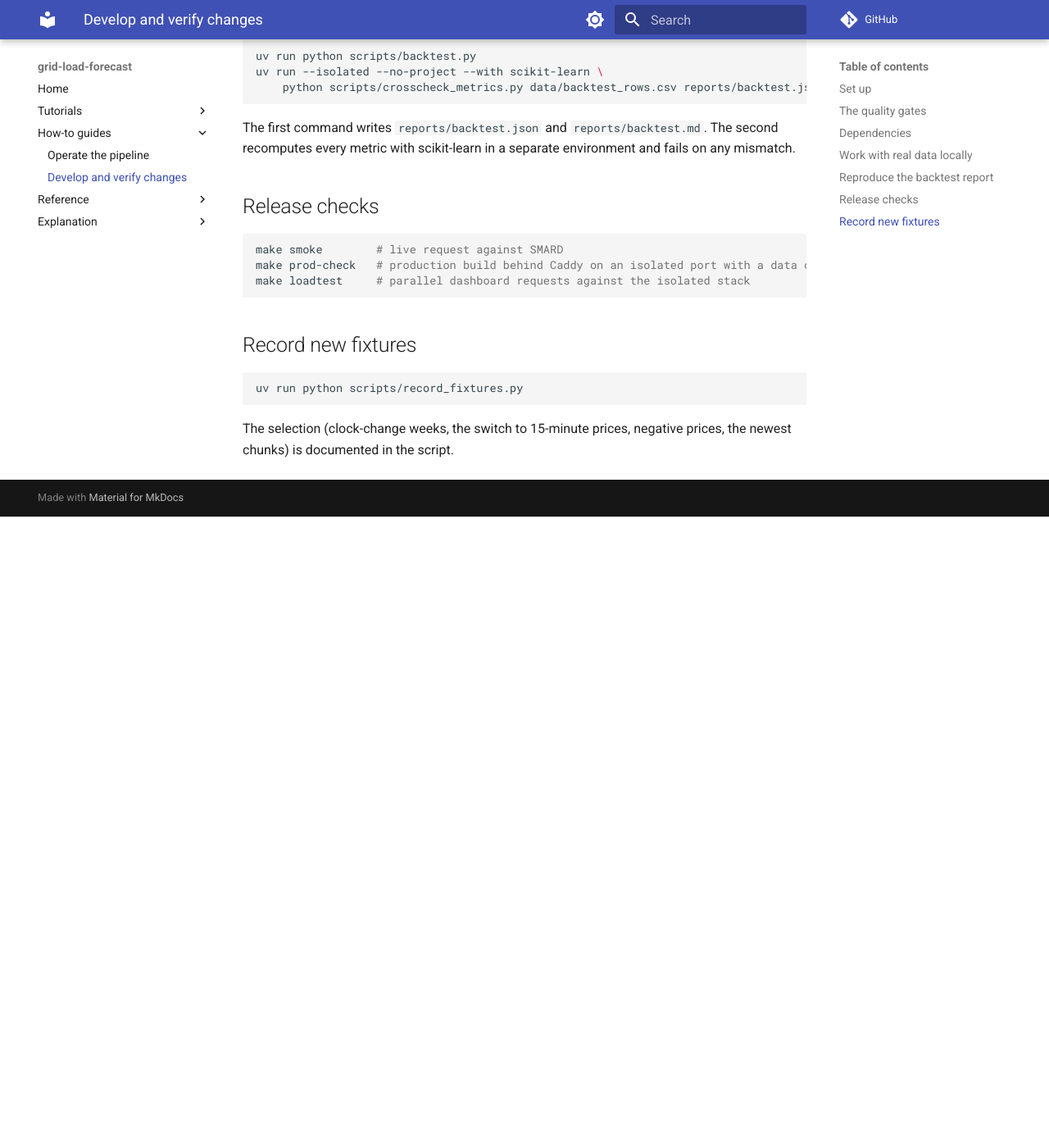
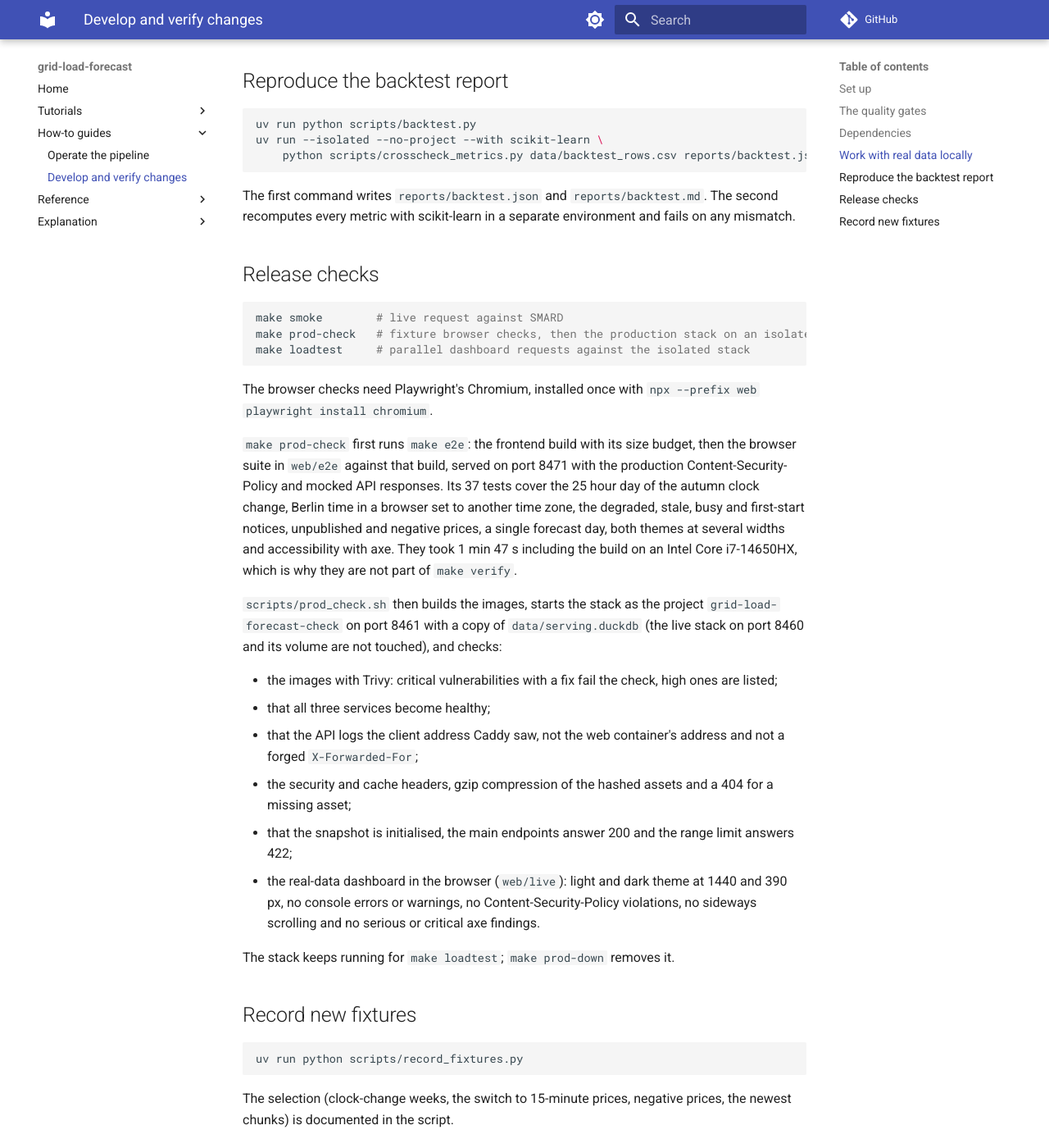
Before and after one commit to deka641/grid-load-forecast, an MkDocs documentation site: the page built from docs/how-to/develop.md, in a window 1280 px wide and 1400 px high, scrolled down 1614 px. Shown: the whole window at 82% size. Built offline with MkDocs 1.6.1 and Material for MkDocs 9.7.7, drawn with Linux system fonts in a browser that asks for light colours; comment, search, counter and statistics services are not loaded; before the commit the page ends 2244 px from its top, so only the background shows below that; some of the changed text lies outside the part shown.

Commit message:
Run the fixture browser checks in make prod-check and describe each gate

````diff
--- a/docs/how-to/develop.md
+++ b/docs/how-to/develop.md
@@ -17,7 +17,11 @@ make verify        # before merging larger changes, before every push and releas
 
 Both gates first check that the environments were installed from the current lockfiles (otherwise they stop with a hint to run `make install`) and stop at the first failing step.
 
-The fast gate runs ruff, ESLint and Prettier, mypy in strict mode and `tsc`, a check that no versioned text file contains emojis or em and en dashes, a secret scan of the working tree with gitleaks, and all tests without coverage. The full gate adds the dependency audit (pip-audit, npm audit), a secret scan over the whole git history, the tests with coverage thresholds (100 % for the data source, pipeline, forecast and API packages), the freshness check of the generated API types, the frontend build with its size budget, and the strict documentation build. Tests never reach the network: a guard fails any test that tries. gitleaks runs from a digest-pinned container, so Docker is needed.
+`make verify-fast` runs, in this order: ruff (lint and format check), ESLint and Prettier, mypy in strict mode and `tsc`, a check that no versioned text file contains emojis or em and en dashes, a secret scan of the working tree with gitleaks, and pytest and Vitest without coverage.
+
+`make verify` runs the same lint, type, style and working-tree secret steps, then the dependency audit (pip-audit, npm audit; needs network), a secret scan over the whole git history, pytest and Vitest with coverage thresholds (100 % for the data source, pipeline, forecast and API packages), the freshness check of `openapi.json` and the generated TypeScript API types, the frontend build with its size budget, and the strict documentation build. It runs no browser.
+
+Tests never reach the network: a guard fails any test that tries. gitleaks runs from a digest-pinned container, so Docker is needed.
 
 ## Dependencies
 
@@ -55,9 +59,24 @@ The first command writes `reports/backtest.json` and `reports/backtest.md`. The
 
 ```bash
 make smoke        # live request against SMARD
-make prod-check   # production build behind Caddy on an isolated port with a data copy, image scan with Trivy
+make prod-check   # fixture browser checks, then the production stack on an isolated port with a data copy
 make loadtest     # parallel dashboard requests against the isolated stack
 ```
+
+The browser checks need Playwright's Chromium, installed once with `npx --prefix web playwright install chromium`.
+
+`make prod-check` first runs `make e2e`: the frontend build with its size budget, then the browser suite in `web/e2e` against that build, served on port 8471 with the production Content-Security-Policy and mocked API responses. Its 37 tests cover the 25 hour day of the autumn clock change, Berlin time in a browser set to another time zone, the degraded, stale, busy and first-start notices, unpublished and negative prices, a single forecast day, both themes at several widths and accessibility with axe. They took 1 min 47 s including the build on an Intel Core i7-14650HX, which is why they are not part of `make verify`.
+
+`scripts/prod_check.sh` then builds the images, starts the stack as the project `grid-load-forecast-check` on port 8461 with a copy of `data/serving.duckdb` (the live stack on port 8460 and its volume are not touched), and checks:
+
+- the images with Trivy: critical vulnerabilities with a fix fail the check, high ones are listed;
+- that all three services become healthy;
+- that the API logs the client address Caddy saw, not the web container's address and not a forged `X-Forwarded-For`;
+- the security and cache headers, gzip compression of the hashed assets and a 404 for a missing asset;
+- that the snapshot is initialised, the main endpoints answer 200 and the range limit answers 422;
+- the real-data dashboard in the browser (`web/live`): light and dark theme at 1440 and 390 px, no console errors or warnings, no Content-Security-Policy violations, no sideways scrolling and no serious or critical axe findings.
+
+The stack keeps running for `make loadtest`; `make prod-down` removes it.
 
 ## Record new fixtures
 
````
Also changed, not shown: 2 other files.
